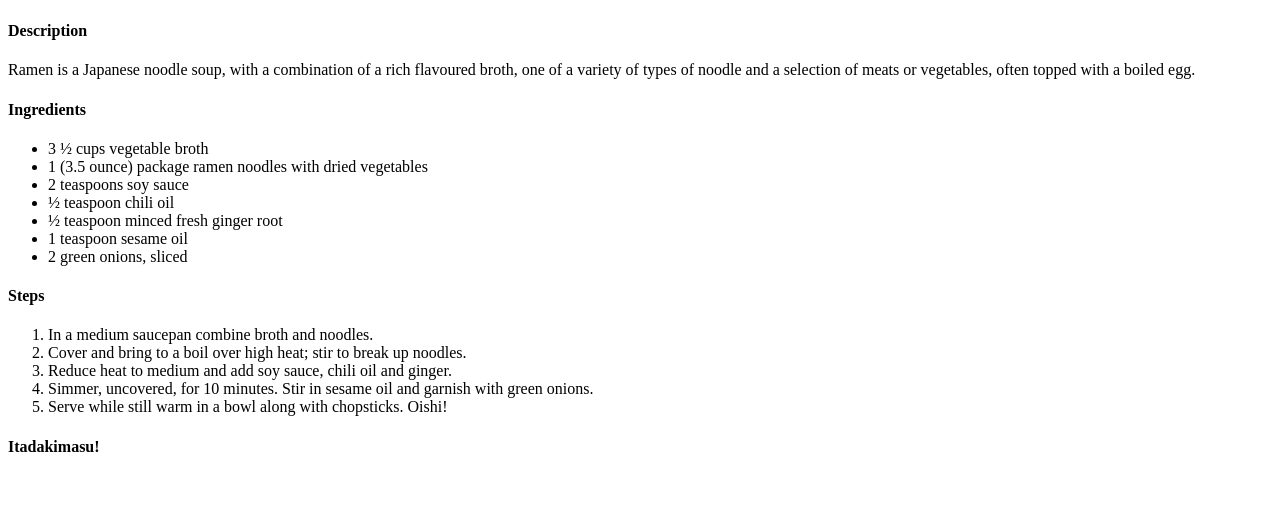
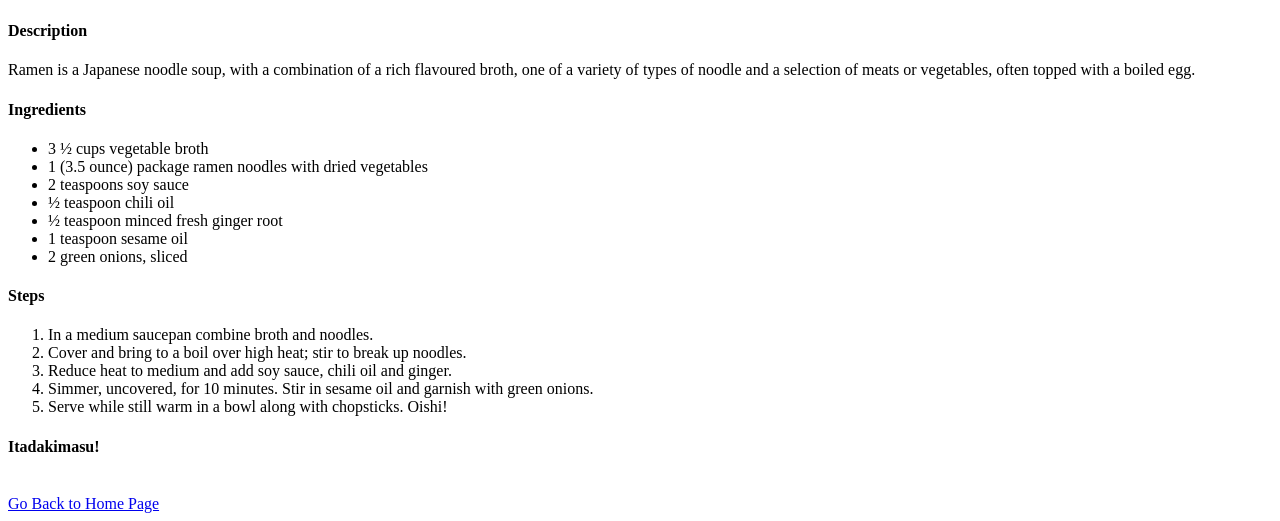
Before and after one commit to Crack-er-jack/odin-recipes-anime_ver.github.io, a plain HTML site: page recipes/ramen.html in a window 1280 px wide. Shown: the part 483-1004 px from the top of the page. Before the commit the page ends 960 px from the top, so only its background shows below. Drawn offline with Linux system fonts and the light colour scheme.

Commit message:
Update ramen.html

```diff
--- a/recipes/ramen.html
+++ b/recipes/ramen.html
@@ -26,6 +26,7 @@
             <li>Simmer, uncovered, for 10 minutes. Stir in sesame oil and garnish with green onions.</li>
             <li>Serve while still warm in a bowl along with chopsticks. Oishi!</li>
         </ol>
-        <h4>Itadakimasu!</h4>
+        <h4>Itadakimasu!</h4><br>
+        <a href="index.html">Go Back to Home Page</a>
     </body>
 </html>
```
